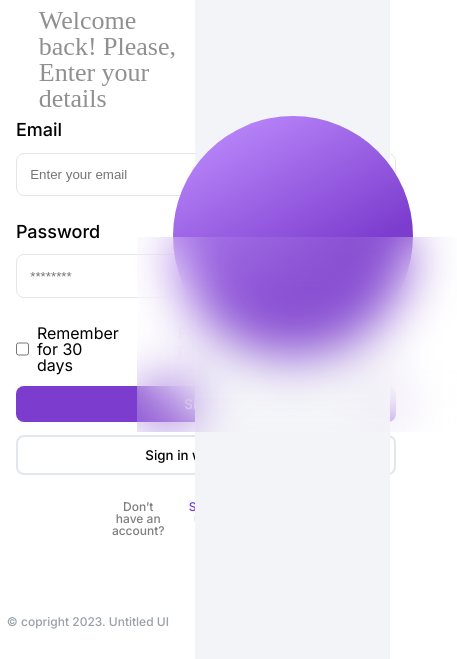
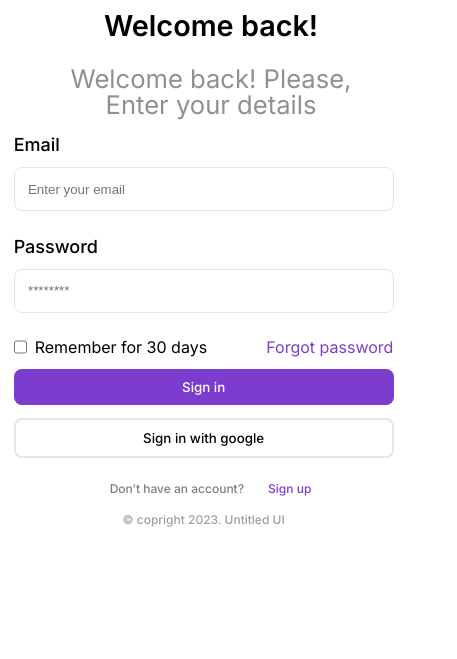
Before and after one commit to KelvynAmaral/login-page, a plain HTML site: page index.html in a window 390 px wide. Shown: the part 185-844 px from the top of the page, 457 px wide, since content can reach past the window. Drawn offline with Linux system fonts and the light colour scheme.

Commit message:
Responsive

```diff
--- a/assets/css/bemvindo.css
+++ b/assets/css/bemvindo.css
@@ -1,3 +1,9 @@
+@import url('https://fonts.googleapis.com/css2?family=Inter:wght@400;500;600&display=swap');
+
+:root {
+    --fonte-principal: 'Inter';
+}
+
 section.bemvindo {
     display: flex;
     flex-direction: column;
@@ -7,6 +13,7 @@ section.bemvindo {
 .bemvindo{
     background-image: url("/assets/img/untitled-UI.svg");
     background-repeat: no-repeat;
+    background-size: 15%;
     margin: 3.5%;
 }
 .bemvindo_conteudo{
@@ -17,15 +24,15 @@ section.bemvindo {
 
 .bemvindo_conteudo_titulo{
     font-weight: 620;
-    font-size: 36px;
+    font-size: 2.4rem;
     font-style: normal;
-
-
+    font-family: var(--fonte-principal);
 }
 .bemvindo_conteudo_texto{
     padding-top: 1em;
     font-weight: 400;
-    font-size: 26px;
+    font-size: 1.4rem;
+    font-family: var(--fonte-principal);
     color: var(--cor-terciaria);
 
 
--- a/assets/css/formulario.css
+++ b/assets/css/formulario.css
@@ -94,11 +94,3 @@
     margin: 0 0 0 2em;
     text-decoration: none;
 }
-
-.rodape{
-    font-family: var(--fonte-principal);
-    font-size: 12px;
-    font-weight: 500;
-    color: #98A0A8;
-    margin-top: 70px;
-}
--- a/assets/css/styles.css
+++ b/assets/css/styles.css
@@ -24,15 +24,55 @@ html, body {
 }
 
 body{
-
     display: grid;
     grid-template-columns: 50% 50% 0 0;
     box-sizing: border-box;
     font-family: var(--fonte-principal);
 }
 
+.rodape{
+    font-family: var(--fonte-principal);
+    font-size: 12px;
+    font-weight: 500;
+    color: #98A0A8;
+}
+
 @media screen and (max-width: 1366px) and (max-height: 768px) {
     html {
-      zoom: 90%; /* reduz o tamanho de todo o conteúdo da página em 10% */
+      zoom: 85%; /* reduz o tamanho de todo o conteúdo da página em 10% */
     }
 }
+
+@media (max-width: 768px) {
+
+    body {
+        display: grid;
+        grid-template-columns: none;
+    }
+
+    .ellipse {
+        display: none;
+    }
+
+    .card {
+        display: grid;
+        justify-items: center;
+    }
+
+    .card__login {
+        display: grid;
+    }
+    .btn {
+        display: grid;
+    }
+
+    .bemvindo_conteudo_titulo {
+        text-align: center;
+        font-size: 180%;
+    }
+
+    .bemvindo_conteudo_texto {
+        text-align: center;
+        font-size: 160%;
+    }
+}
--- a/index.html
+++ b/index.html
@@ -29,7 +29,7 @@
                     <p class="ckeckbox__texto">Remember for 30 days</p>
                     <a href="#" class="ckeckbox__texto_secundario">Forgot password</a>
                 </div>
-                <div>
+                <div class="btn">
                     <button href="#" class="btn-sign-up">Sign in</button>
                     <button href="#" class="btn-sign-up-google">Sign in with google</button>
                     <div class="sign-up">
@@ -38,8 +38,9 @@
                     </div>
                 </div>
             </div>
+            <p class="rodape">© copright 2023. Untitled UI</p>
         </form>
-        <p class="rodape">© copright 2023. Untitled UI</p>
+
     </section >
     <section class="ellipse">
         <div class="div-img">
@@ -47,5 +48,6 @@
             <img src="./assets/img/Rectangle.svg" alt="" class="img-rectangle" >
         </div>
     </Section>
+
 </body>
 </html>
```
Also changed, not shown: assets/img/Sign-in.png (added), 2 other files.
